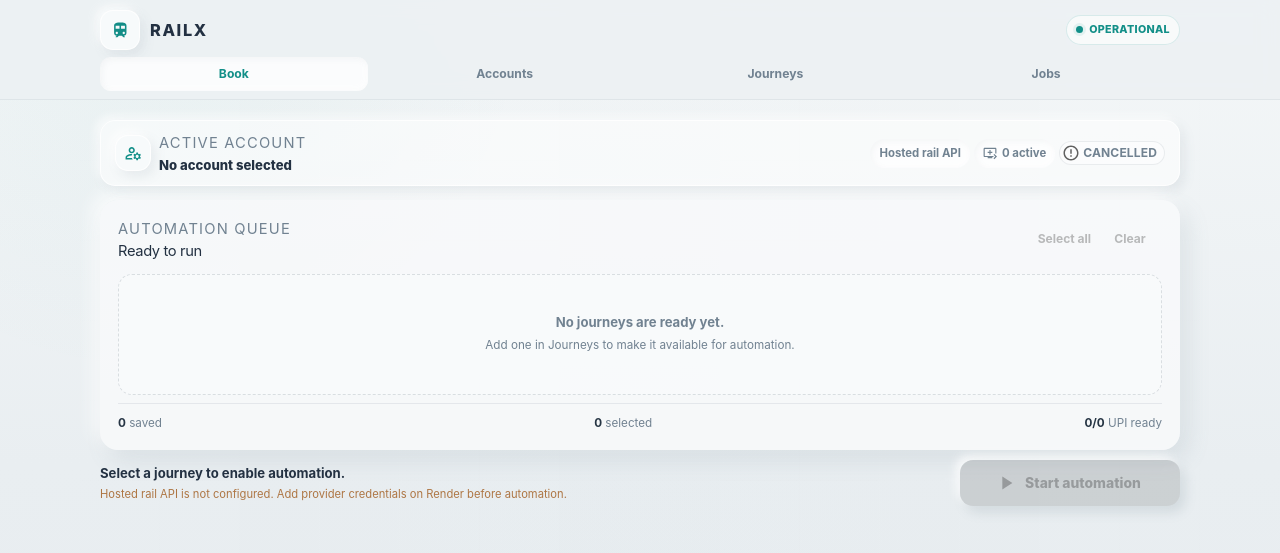
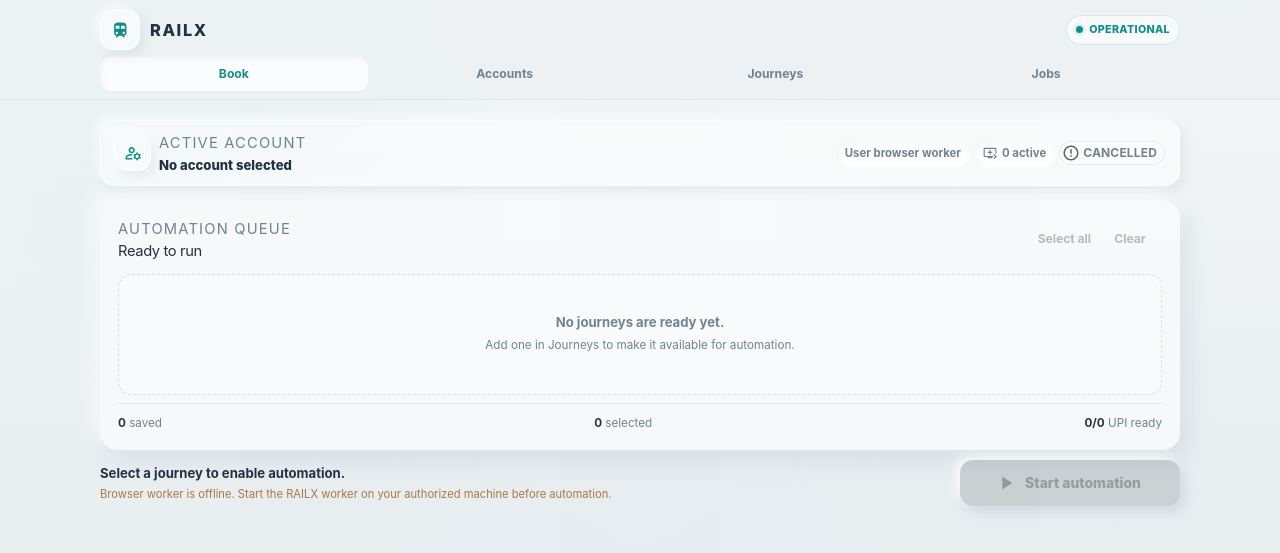
Before and after one commit to shrivastava-26/irctc, a React (Vite) app in the folder ui/: page / in a window 1280 px wide. Shown: the top 553 px of the page. Built offline with nearby package versions, Linux system fonts and the light colour scheme; no server answers.

Commit message:
feat: show user browser worker readiness in booking UI

```diff
--- a/ui/src/components/BookTab.jsx
+++ b/ui/src/components/BookTab.jsx
@@ -18,7 +18,7 @@ export default function BookTab({
   selectedJourneyIds = [],
   onSelectionChange,
   onOpenDialog,
-  railApiConfigured = false,
+  workerOnline = false,
 }) {
   const selectedAcc = accounts.find(account => String(account.id) === String(selectedAccountId))
   const selectedSet = useMemo(() => new Set(selectedJourneyIds.map(String)), [selectedJourneyIds])
@@ -59,7 +59,7 @@ export default function BookTab({
 
         <Stack className="railx-context-status" direction="row" spacing={0.5} alignItems="center" flexWrap="wrap" justifyContent="flex-end">
           <span className="railx-summary-pill">
-            Hosted rail API
+            User browser worker
           </span>
           <span className="railx-summary-pill">
             <QueuePlayNextOutlinedIcon sx={{ fontSize: 14 }} />
@@ -159,9 +159,9 @@ export default function BookTab({
                 ? '1 journey selected.'
                 : selectedCount + ' journeys selected.'}
           </Typography>
-          {!railApiConfigured && (
+          {!workerOnline && (
             <div className="railx-worker-notice" role="status">
-              <span>Hosted rail API is not configured. Add provider credentials on Render before automation.</span>
+              <span>Browser worker is offline. Start the RAILX worker on your authorized machine before automation.</span>
             </div>
           )}
         </div>
@@ -172,7 +172,7 @@ export default function BookTab({
           size="large"
           startIcon={<PlayArrowIcon />}
           onClick={() => onStart(selectedJourneyIds)}
-          disabled={!selectedAcc || selectedCount === 0 || !railApiConfigured}
+          disabled={!selectedAcc || selectedCount === 0 || !workerOnline}
           sx={{ minHeight: 46, minWidth: { xs: 0, sm: 220 } }}
         >
           Start automation
```
